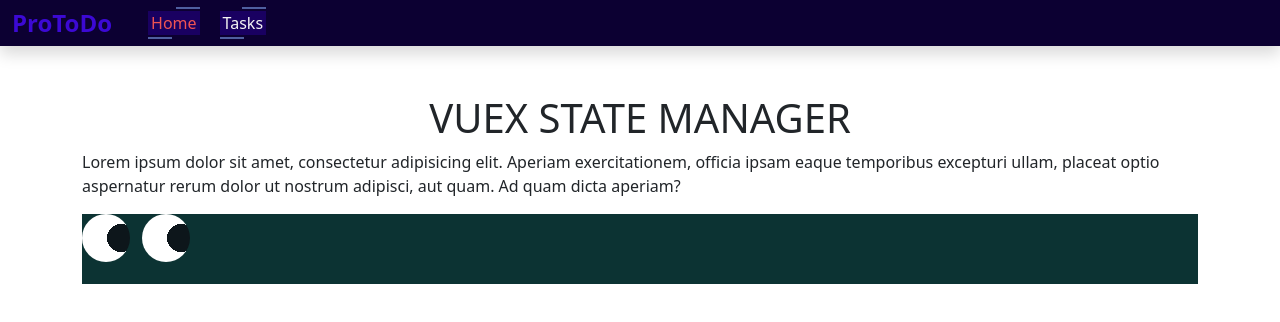
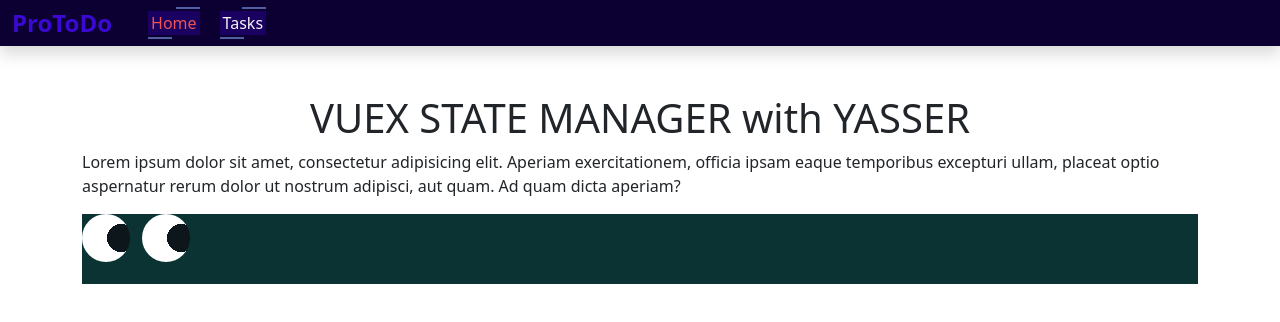
Before and after one commit to yasserhatami/protodo, a Vue app: page / in a window 1280 px wide. Shown: the top 322 px of the page. Built offline with nearby package versions, Linux system fonts and the light colour scheme.

Commit message:
change in home

```diff
--- a/src/pages/RootHome.vue
+++ b/src/pages/RootHome.vue
@@ -3,7 +3,7 @@
     <div class="row">
       <div class="col">
         <div class="text-center">
-            <h1 class="justify-content-between">VUEX STATE MANAGER</h1>
+            <h1 class="justify-content-between">VUEX STATE MANAGER with YASSER</h1>
         </div>
         <p>
           Lorem ipsum dolor sit amet, consectetur adipisicing elit. Aperiam
```
